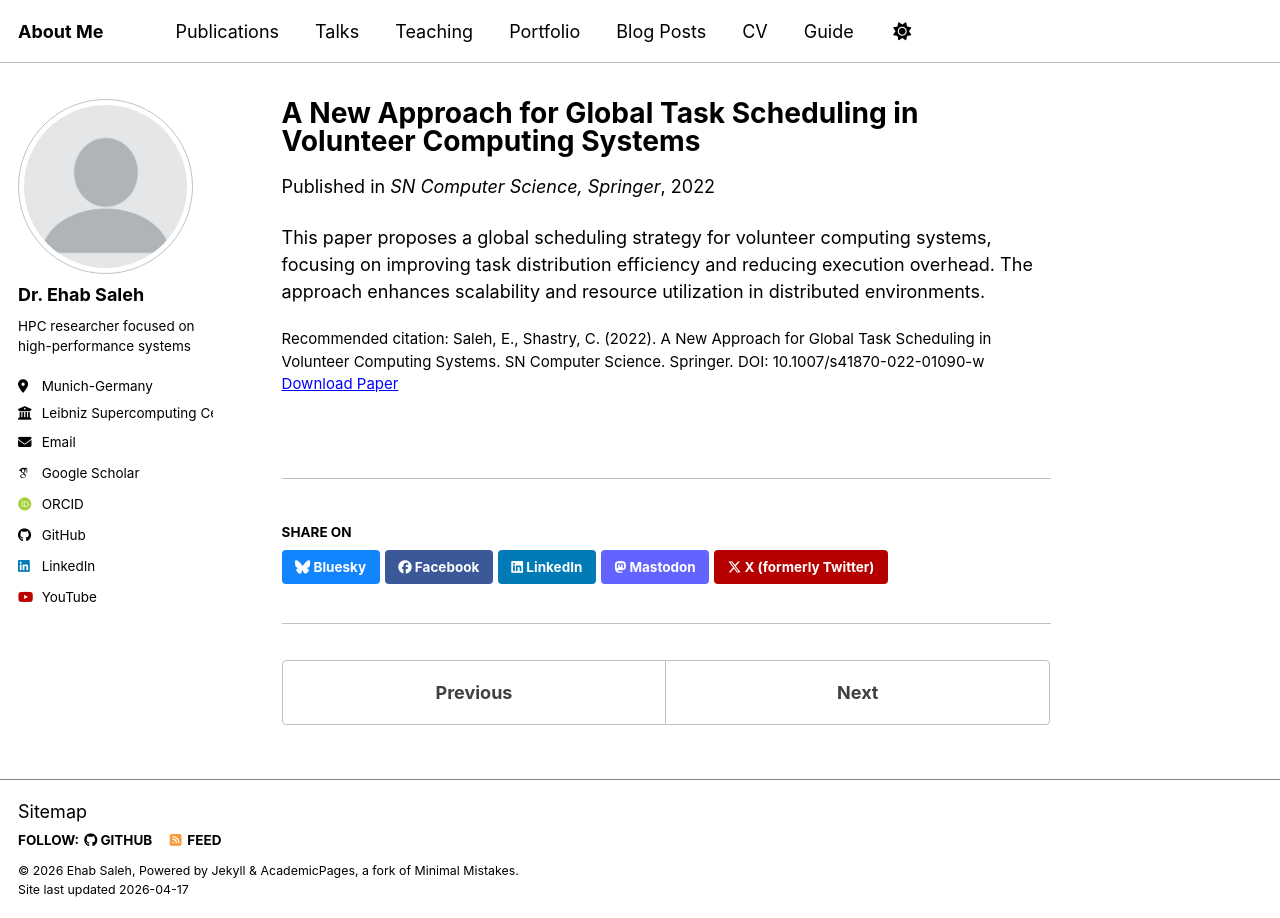
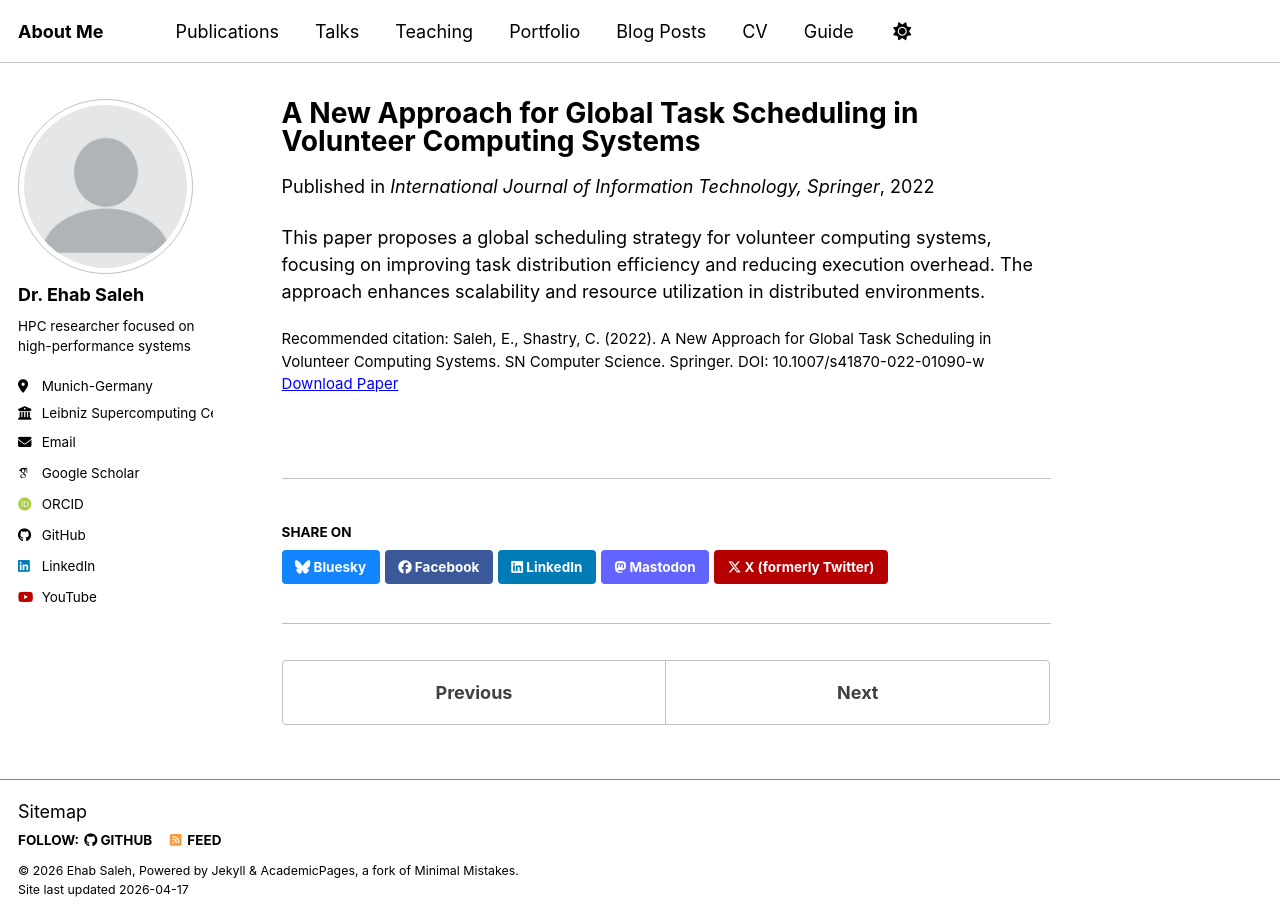
Before and after one commit to ehabosaleh/ehabosaleh.github.io, a Jekyll site: the page built from _publications/2022-global-task-scheduling.md, in a window 1280 px wide. Built offline with Jekyll 4.4.1, drawn with Linux system fonts in a browser that asks for light colours; some web fonts are replaced; a script bundle is joined from its source files by our own code; library files that are not in the unit come from our copies.

Commit message:
Update publication venue to International Journal of IT

```diff
--- a/_publications/2022-global-task-scheduling.md
+++ b/_publications/2022-global-task-scheduling.md
@@ -4,7 +4,7 @@ collection: publications
 category: manuscripts
 permalink: /publication/2022-global-task-scheduling
 date: 2022-01-01
-venue: "SN Computer Science, Springer"
+venue: "International Journal of Information Technology, Springer"
 paperurl: "https://link.springer.com/article/10.1007/s41870-022-01090-w"
 author: "Ehab Saleh, Chandrasekar Shastry"
 citation: "Saleh, E., Shastry, C. (2022). A New Approach for Global Task Scheduling in Volunteer Computing Systems. SN Computer Science. Springer. DOI: 10.1007/s41870-022-01090-w"
```
